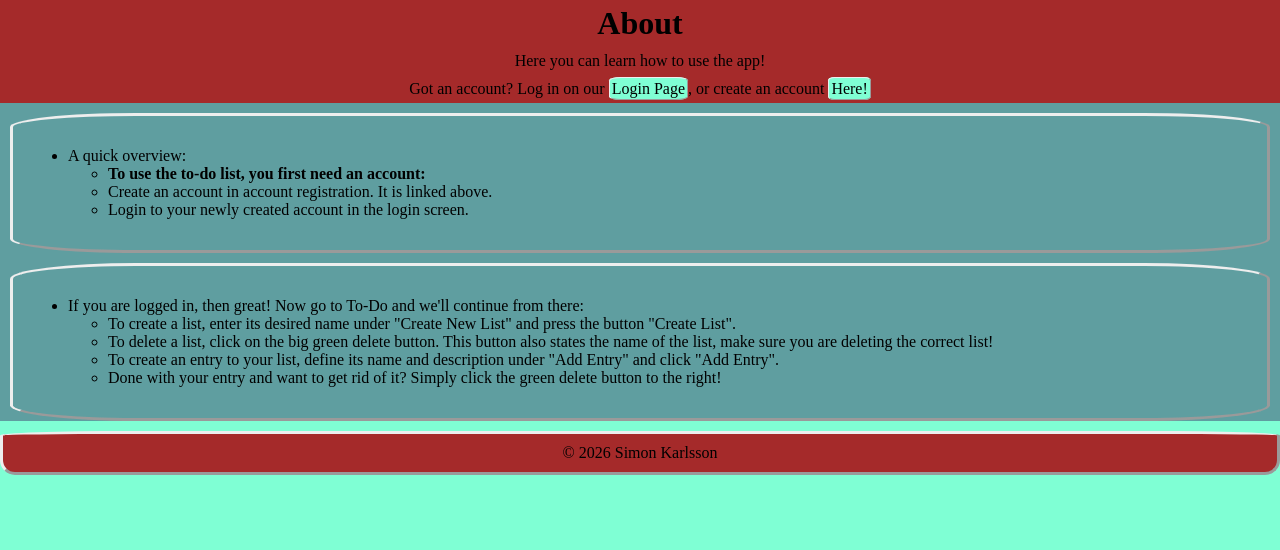
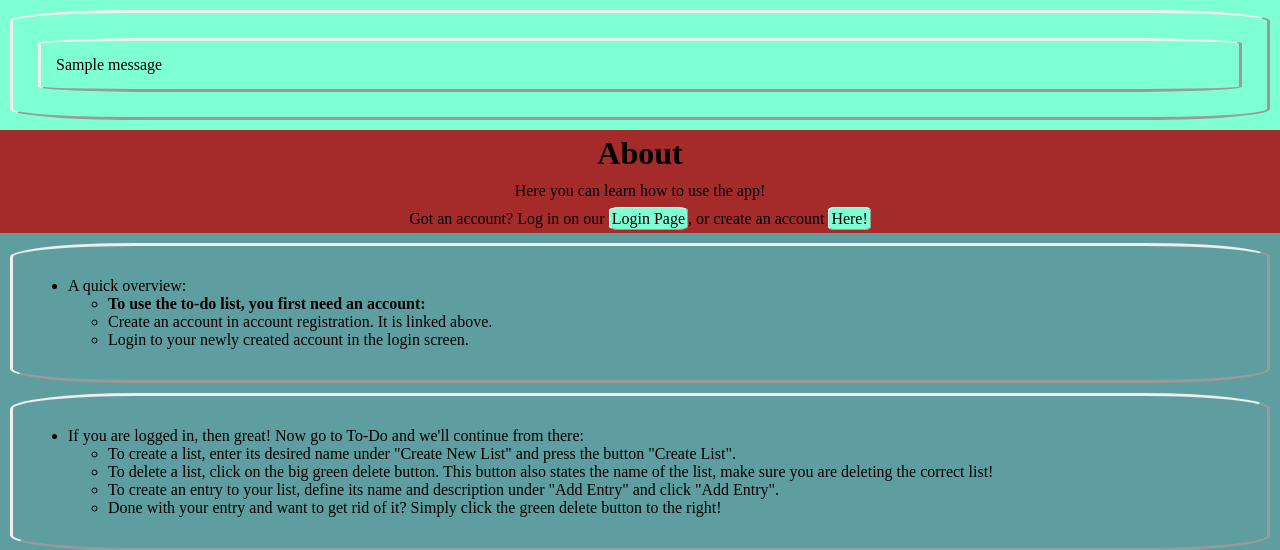
Before and after one commit to Falaphelia/webserverproj-slutprojekt, a Flask app: page /about in a window 1280 px wide. Shown: the part 64-614 px from the top of the page. Run offline with Flask 3, Linux system fonts and the light colour scheme; tables that the repository leaves empty hold one stand-in row (values such as "Sample post"); one stand-in notice (Sample message) is shown.

Commit message:
Update base.html

```diff
--- a/templates/base.html
+++ b/templates/base.html
@@ -30,6 +30,17 @@
         </nav>
     </header>
 
+    <div class="flash-container">
+        {% with messages = get_flashed_messages(with_categories=true) %}
+            {% if messages %}
+                {% for category, message in messages %}
+                    <div class="flash {{ category }}">
+                        {{ message }}
+                    </div>
+                {% endfor %}
+            {% endif %}
+        {% endwith %}
+    </div>
 
     <main id="content">
         {% block content %}
```
